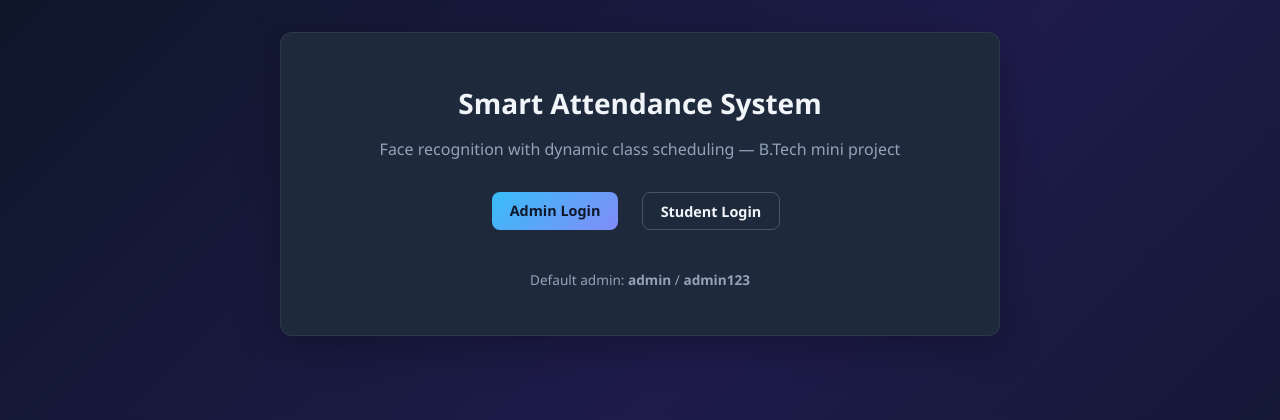
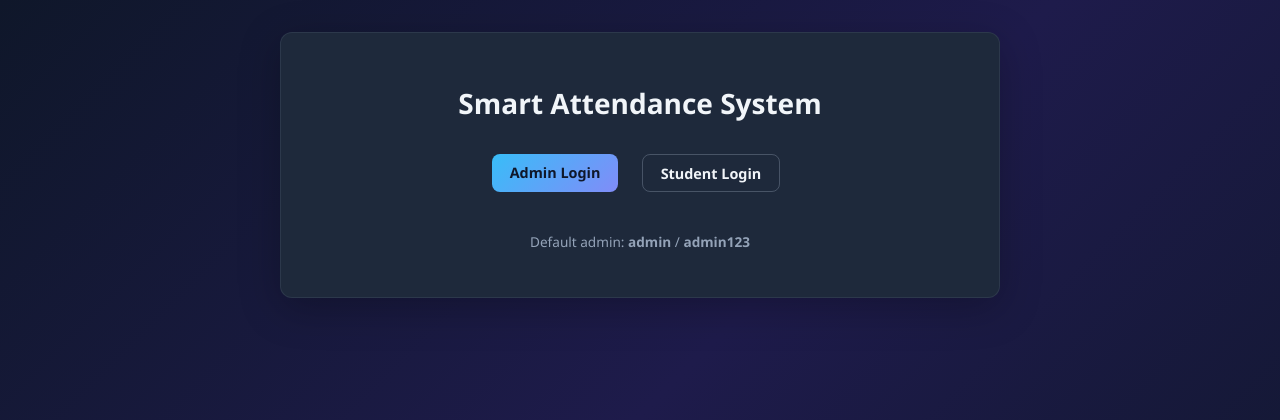
Before and after one commit to nehagowd/smart-attendance, a Flask app: page / in a window 1280 px wide. Shown: the top 420 px of the page. Run offline with Flask 3, Linux system fonts and the light colour scheme.

Commit message:
Removed subtitle text

```diff
--- a/templates/index.html
+++ b/templates/index.html
@@ -9,7 +9,7 @@
 <body>
   <div class="hero-landing card" style="margin:2rem auto">
     <h1>Smart Attendance System</h1>
-    <p>Face recognition with dynamic class scheduling — B.Tech mini project</p>
+
     <div class="hero-btns">
       <a class="btn btn-primary" href="{{ url_for('auth.admin_login') }}">Admin Login</a>
       <a class="btn btn-ghost" href="{{ url_for('auth.student_login') }}">Student Login</a>
```
